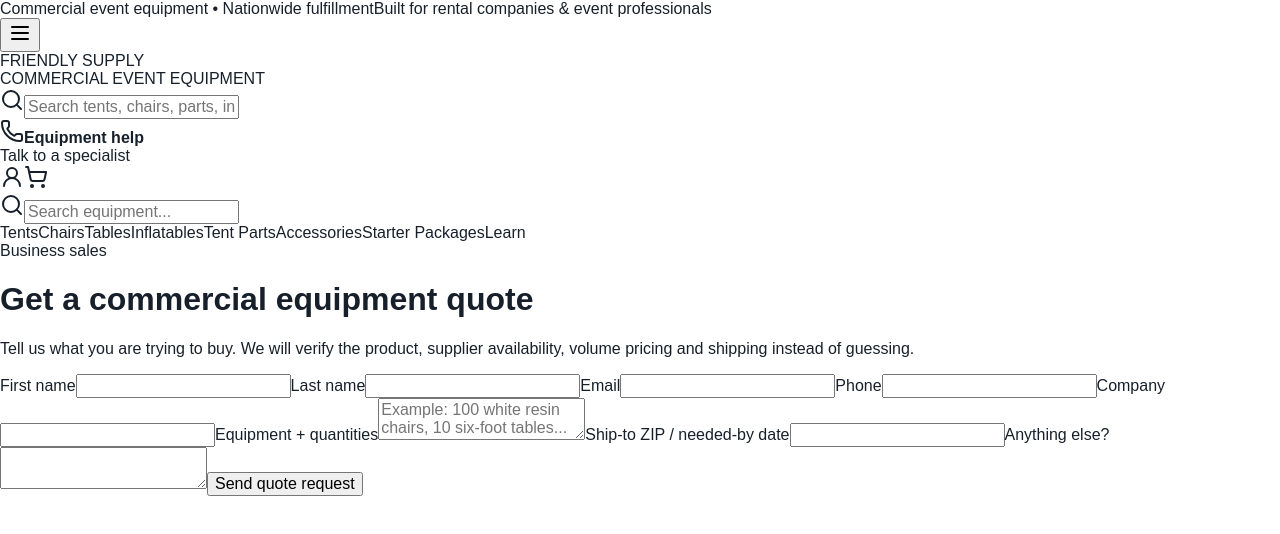
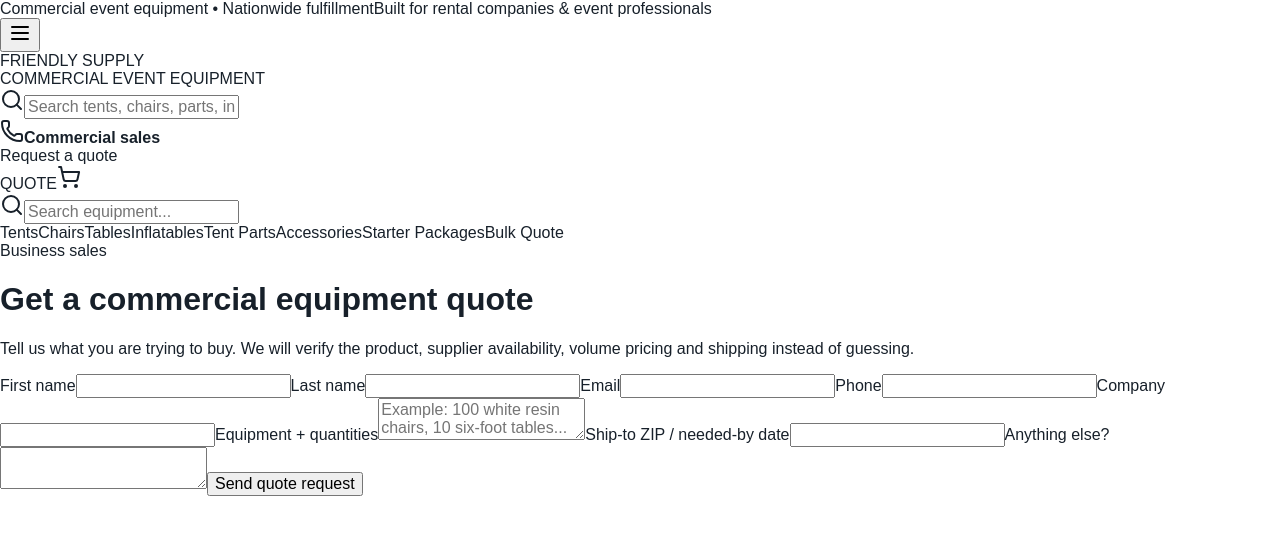
Before and after one commit to customerservice-prog/Friendly-Dropshipping, a Next.js app: page /quote in a window 1280 px wide. Shown: the top 534 px of the page. Built offline with nearby package versions, Linux system fonts and the light colour scheme.

Commit message:
Connect storefront header navigation to cart and quote

```diff
--- a/components/site-header.tsx
+++ b/components/site-header.tsx
@@ -1,17 +1,17 @@
 import Link from "next/link";
-import { Menu, Search, ShoppingCart, UserRound, Phone } from "lucide-react";
+import { Menu, Search, ShoppingCart, Phone } from "lucide-react";
 import { categories } from "@/lib/catalog";
 
 export function SiteHeader(){return <>
   <div className="bg-navy text-white text-xs"><div className="container-shell flex justify-between py-2"><span>Commercial event equipment • Nationwide fulfillment</span><span className="hidden sm:block">Built for rental companies & event professionals</span></div></div>
-  <header className="border-b bg-white sticky top-0 z-40">
+  <header className="sticky top-0 z-40 border-b bg-white">
     <div className="container-shell flex h-20 items-center gap-6">
       <button className="lg:hidden" aria-label="Open menu"><Menu/></button>
       <Link href="/" className="min-w-fit"><div className="text-xl font-black tracking-tight text-navy">FRIENDLY <span className="text-orange">SUPPLY</span></div><div className="text-[10px] tracking-[.22em] text-slate-500">COMMERCIAL EVENT EQUIPMENT</div></Link>
-      <div className="hidden md:flex flex-1 items-center rounded-lg border-2 border-slate-200 bg-slate-50 px-4 focus-within:border-orange"><Search className="mr-3 h-5 w-5 text-slate-400"/><input className="w-full bg-transparent py-3 outline-none" placeholder="Search tents, chairs, parts, inflatables..."/></div>
-      <div className="ml-auto flex items-center gap-4"><div className="hidden xl:flex items-center gap-2 text-sm"><Phone className="h-5 w-5"/><span><b>Equipment help</b><br/><span className="text-slate-500">Talk to a specialist</span></span></div><UserRound/><ShoppingCart/></div>
+      <div className="hidden flex-1 items-center rounded-lg border-2 border-slate-200 bg-slate-50 px-4 md:flex"><Search className="mr-3 h-5 w-5 text-slate-400"/><input className="w-full bg-transparent py-3 outline-none" placeholder="Search tents, chairs, parts, inflatables..."/></div>
+      <div className="ml-auto flex items-center gap-4"><div className="hidden items-center gap-2 text-sm xl:flex"><Phone className="h-5 w-5"/><span><b>Commercial sales</b><br/><Link href="/quote" className="text-slate-500 hover:text-orange">Request a quote</Link></span></div><Link href="/quote" className="hidden rounded-lg border px-3 py-2 text-xs font-black sm:block">QUOTE</Link><Link href="/cart" aria-label="Shopping cart" className="rounded-lg p-2 hover:bg-slate-100"><ShoppingCart/></Link></div>
     </div>
     <div className="container-shell pb-3 md:hidden"><div className="flex items-center rounded-lg border bg-slate-50 px-3"><Search className="h-4 w-4 text-slate-400"/><input className="w-full bg-transparent px-2 py-3 outline-none" placeholder="Search equipment..."/></div></div>
-    <nav className="hidden border-t lg:block"><div className="container-shell flex h-12 items-center gap-7 text-sm font-bold">{categories.map(c=><Link key={c.slug} href={`/category/${c.slug}`} className="hover:text-orange">{c.name}</Link>)}<Link href="/starter-packages" className="text-orange">Starter Packages</Link><Link href="/learn">Learn</Link></div></nav>
+    <nav className="hidden border-t lg:block"><div className="container-shell flex h-12 items-center gap-7 text-sm font-bold">{categories.map(c=><Link key={c.slug} href={`/category/${c.slug}`} className="hover:text-orange">{c.name}</Link>)}<Link href="/starter-packages" className="text-orange">Starter Packages</Link><Link href="/quote">Bulk Quote</Link></div></nav>
   </header>
 </>}
```
